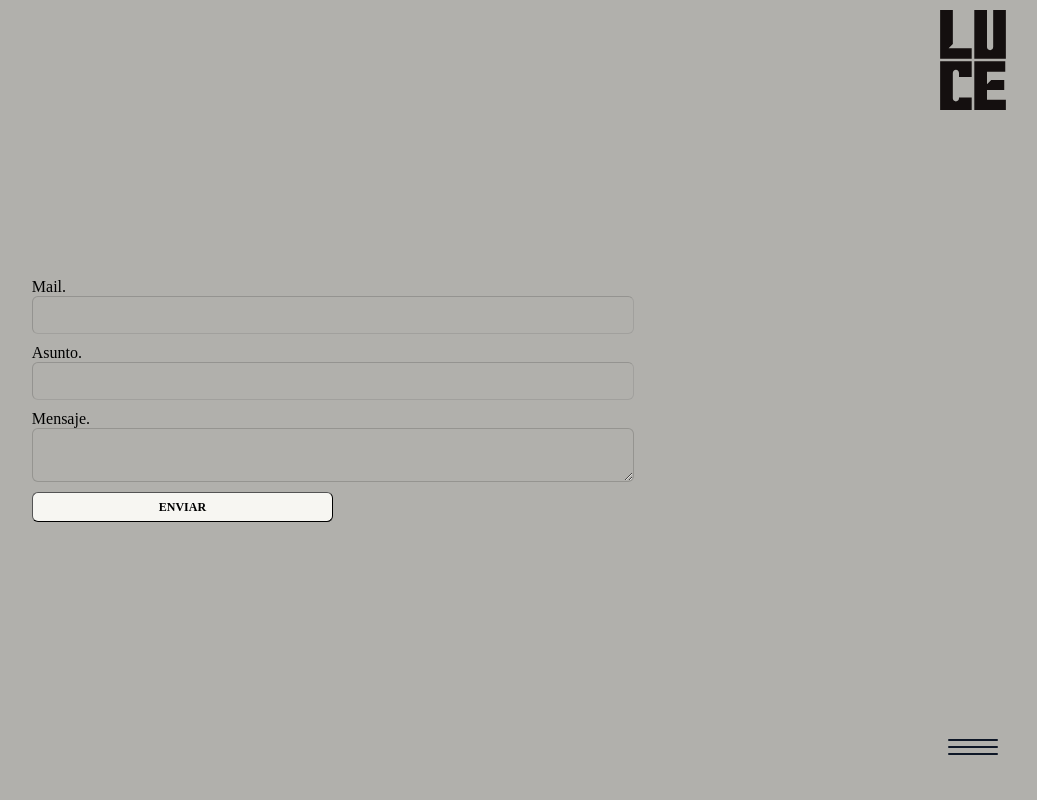
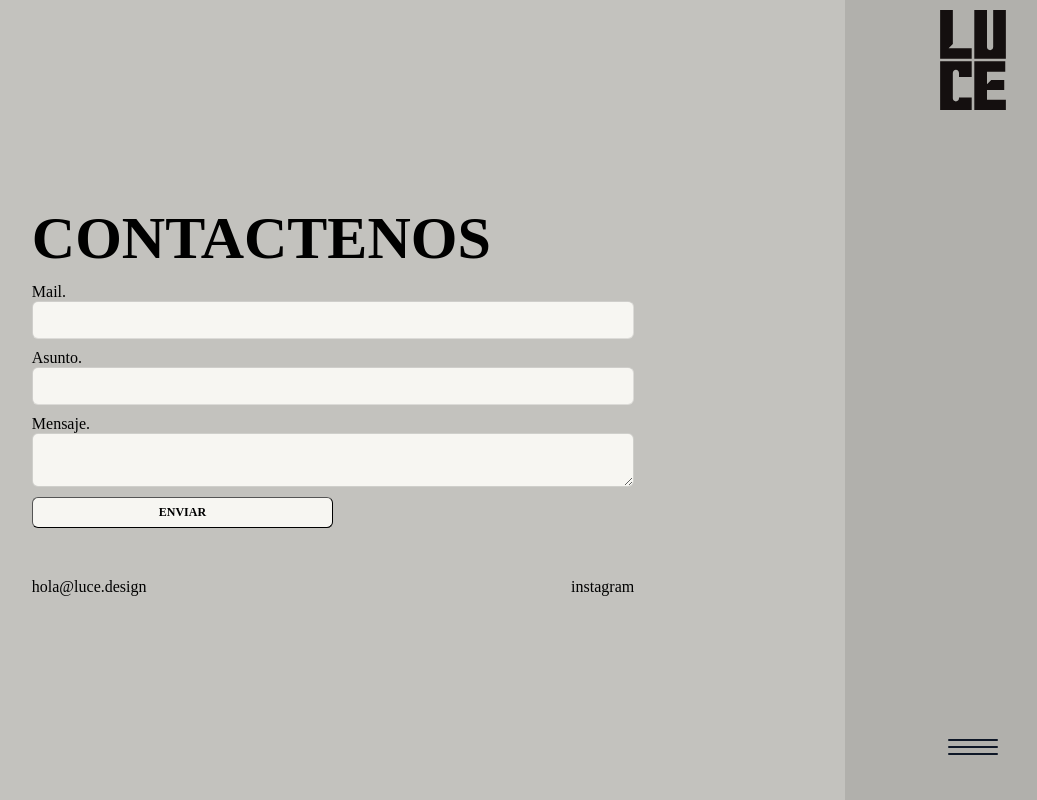
Before and after one commit to MorisLuis/luce, a Next.js app: page /contact in a window 1280 px wide. Shown: the whole page, without its empty margins (179-1216 px from the left). Built offline with nearby package versions, Linux system fonts and the light colour scheme.

Commit message:
S / Animation contact

```diff
--- a/app/categories/[id]/product/[productId]/ProductClientPage.tsx
+++ b/app/categories/[id]/product/[productId]/ProductClientPage.tsx
@@ -23,7 +23,7 @@ export default function ProductClientPage({ params }: { params: { productId: str
 
     const handleOpenContact = () => {
         setContactModal(!contactModal);
-    };
+    }
 
     if (!product) {
         return <div>Producto no encontrado</div>;
--- a/app/categories/[id]/product/[productId]/ProductDetails.tsx
+++ b/app/categories/[id]/product/[productId]/ProductDetails.tsx
@@ -93,7 +93,6 @@ export default function ProductDetails({
                     title='Contactar'
                     onClick={handleOpenContact}
                 />
-
             </div>
         </div>
     );
--- a/app/contact/ContactScreen.tsx
+++ b/app/contact/ContactScreen.tsx
@@ -66,6 +66,7 @@ export function ContactScreen({ center, secondaryDesign, productId }: ContactScr
     return (
         <div className={center ? `${styles.Contact} ${styles.center}` : styles.Contact}>
             <div className={styles.ContactContent}>
+                <h1>CONTACTENOS</h1>
                 <form onSubmit={handleSubmit} className={styles.ContactForm}>
                     <div className={styles.inputContainer}>
                         <label htmlFor="email">Mail.</label>
@@ -75,7 +76,7 @@ export function ContactScreen({ center, secondaryDesign, productId }: ContactScr
                             value={email}
                             onChange={(e) => setEmail(e.target.value)}
                             required
-                            className={secondaryDesign ? 'input secondary' : 'input'}
+                            className={secondaryDesign ? 'input' : 'input'}
                         />
                     </div>
                     <div className={styles.inputContainer}>
@@ -86,7 +87,7 @@ export function ContactScreen({ center, secondaryDesign, productId }: ContactScr
                             value={subject}
                             onChange={(e) => setSubject(e.target.value)}
                             required
-                            className={secondaryDesign ? 'input secondary' : 'input'}
+                            className={secondaryDesign ? 'input' : 'input'}
                         />
                     </div>
                     <div className={styles.inputContainer}>
@@ -96,7 +97,7 @@ export function ContactScreen({ center, secondaryDesign, productId }: ContactScr
                             value={message}
                             onChange={(e) => setMessage(e.target.value)}
                             required
-                            className={secondaryDesign ? 'input secondary' : 'input'}
+                            className={secondaryDesign ? 'input' : 'input'}
                         />
                     </div>
 
@@ -109,6 +110,10 @@ export function ContactScreen({ center, secondaryDesign, productId }: ContactScr
                         }}
                     />
                 </form>
+                <div className={styles.ContactFooter}>
+                    <p>hola@luce.design</p>
+                    <p>instagram</p>
+                </div>
                 {response && <p>{response}</p>}
             </div>
         </div>
--- a/styles/Contact.module.scss
+++ b/styles/Contact.module.scss
@@ -6,6 +6,7 @@
     justify-content: center;
     height: 100%;
     padding: $padding-horizontal;
+    background-color: rgba($color: $background-color-secondary, $alpha: 0.25);
 
     &.center{
         align-items: center;
@@ -15,6 +16,15 @@
         width: 60%;
         display: flex;
         flex-direction: column;
+
+        h1{
+            font-size: $font-big;
+            margin-bottom: $margin-bottom;
+
+            @include respond(tab-port) {
+                font-size: $font-med;
+            };
+        }
 
         @include respond(tab-port) {
             width: 70%;
@@ -38,4 +48,16 @@
         }
     }
 
+    .ContactFooter{
+        margin-top: $margin-bottom * 5;
+        display: flex;
+        flex-direction: row;
+        justify-content: space-between;
+
+        :hover{
+            cursor: pointer;
+            text-decoration: underline
+        }
+    }
+
 };
```
Also changed, not shown: components/Modal.tsx (+8 -8 lines), styles/Modal.module.scss (+28 -18 lines).
